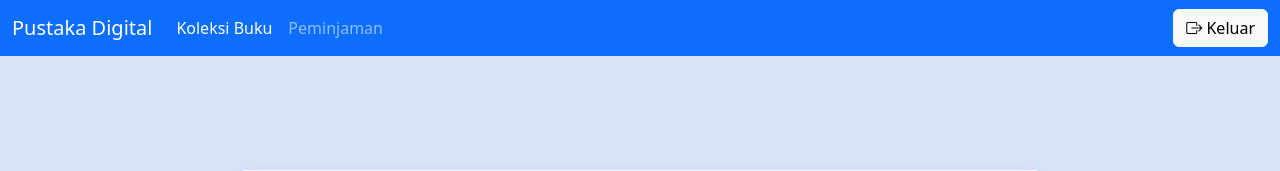
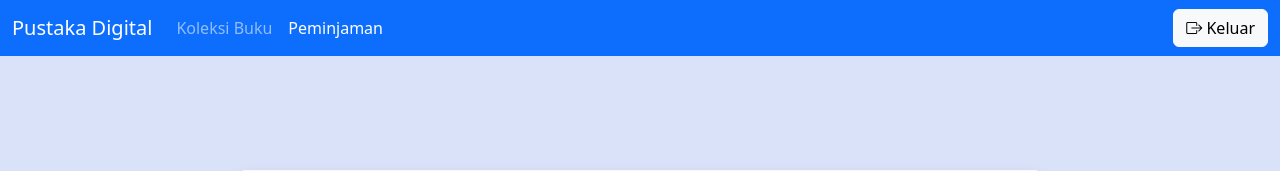
Before and after one commit to akmsy/PustakaDigital, a PHP site: page /edit_koleksi.php in a window 1280 px wide. Shown: the top 171 px of the page. Run offline with PHP 8.4, Linux system fonts and the light colour scheme.

Commit message:
edit navbar

```diff
--- a/edit_koleksi.php
+++ b/edit_koleksi.php
@@ -18,8 +18,8 @@
                 </button>
                 <div class="collapse navbar-collapse" id="navbarNavAltMarkup">
                     <div class="navbar-nav">
-                        <a class="nav-link active" aria-current="page" href="#">Koleksi Buku</a>
-                        <a class="nav-link" href="#">Peminjaman</a>
+                        <a class="nav-link" href="koleksi_buku.php">Koleksi Buku</a>
+                        <a class="nav-link active" aria-current="page" href="peminjaman.php">Peminjaman</a>
                     </div>
                 </div>
                 <div class="justify-content-md-end">
--- a/koleksi_buku.php
+++ b/koleksi_buku.php
@@ -18,8 +18,8 @@
                 </button>
                 <div class="collapse navbar-collapse" id="navbarNavAltMarkup">
                     <div class="navbar-nav">
-                        <a class="nav-link active" aria-current="page" href="#">Koleksi Buku</a>
-                        <a class="nav-link" href="#">Peminjaman</a>
+                        <a class="nav-link active" aria-current="page" href="koleksi_buku.php">Koleksi Buku</a>
+                        <a class="nav-link" href="peminjaman.php">Peminjaman</a>
                     </div>
                 </div>
                 <div class="justify-content-md-end">
```
